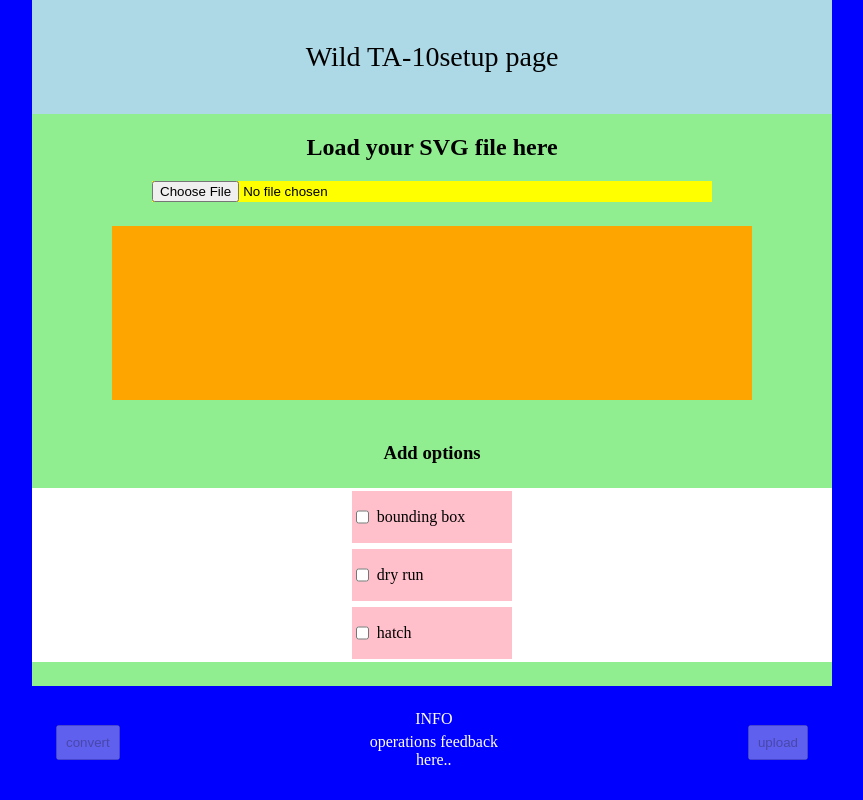
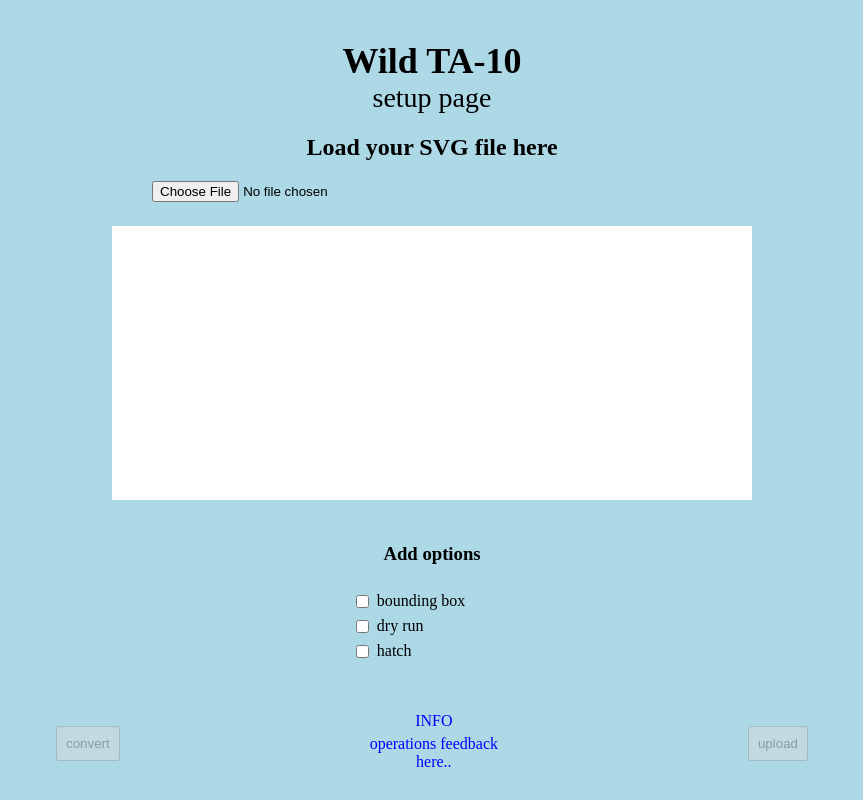
Before and after one commit to tams/plotter-frontend, a website: page public/index.html in a window 1280 px wide. Shown: the whole page, without its empty margins (208-1071 px from the left). Drawn offline with Linux system fonts and the light colour scheme.

Commit message:
less colorful, more useful

```diff
--- a/public/style.css
+++ b/public/style.css
@@ -11,7 +11,7 @@ body {
   height: 100%;
   margin: 0;
   padding: 0;
-  background-color: blue;
+  background-color: lightblue;
 }
 
 h3 {
@@ -22,24 +22,36 @@ h3 {
 .header {
   flex: 1;
   display: flex;
+  flex-direction: column;
   font-size: 28px;
   width: 100%;
   max-width: 800px;
   align-items: center;
   justify-content: center;
-  background-color: lightblue;
+}
 
+.header .title {
+  flex: 1;
+  height: auto;
+  font-weight: bold;
+  font-size: 36px;
+  margin: 5% 0 0 0;
+}
+
+.subtitle {
+  flex: 1;
+  font-size: 28px;
+  margin: 0 0 0 0;
 }
 
 .content {
-  flex: 5;
+  flex: 6;
   display: flex;
   flex-direction: column;
   width: 100%;
   max-width: 800px;
   align-items: center;
   justify-content: center;
-  background-color: lightgreen;
 }
 
 .footer {
@@ -47,7 +59,6 @@ h3 {
   width: 100%;
   display: flex;
   max-width: 800px;
-  background-color: lightred;
 }
 
 .content .svg-loader {
@@ -56,14 +67,13 @@ h3 {
   height: auto;
   width: 70%;
   align-items: center;
-  background-color: yellow;
 }
 
 .content .previewBox {
   display: flex;
   width: 80%;
-  flex: 1;
-  background-color: orange;
+  flex: 4;
+  background-color: white;
 }
 
 .content .options {
@@ -71,7 +81,6 @@ h3 {
   width: 100%;
   display: flex;
   flex-direction: column;
-  background-color: white;
   color: black;
   max-height: 25vh;
 }
@@ -82,7 +91,6 @@ h3 {
   flex-direction: row;
   margin: 3px;
   width: 160px;
-  background-color: pink;
 }
 
 .footer .buttons {
@@ -105,7 +113,7 @@ button {
 }
 
 .info {
-  color: white;
+  color: blue;
   height: 100%;
   text-align: center;
 }
@@ -118,8 +126,3 @@ label {
 .feedback {
   margin: 3%;
 }
-
-.previewBox {
-  height: 100%;
-  max-height: 100%;
-}
```
